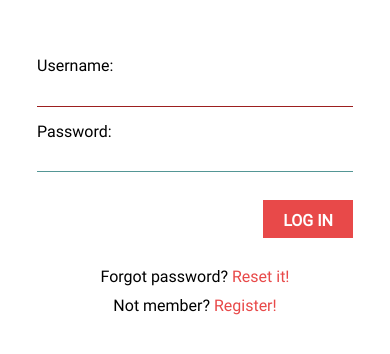
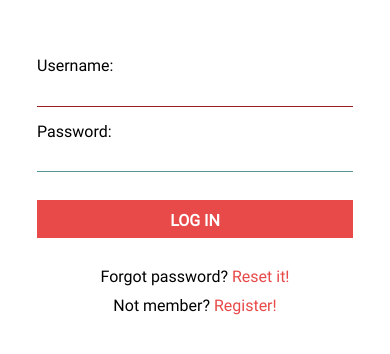
Before and after one commit to Mozhavro/krichat, a Django app: page /accounts/login/ in a window 390 px wide. Shown: the part 219-573 px from the top of the page. Run offline with Django 3.2, Linux system fonts and the light colour scheme; style sheets or scripts are compiled from the project's sources.

Commit message:
update css

```diff
--- a/assets/sass/_auth.scss
+++ b/assets/sass/_auth.scss
@@ -96,3 +96,14 @@
 		margin: 0 auto;
 	}
 }
+
+
+ #form-login {
+ 	@include mobile() {
+ 		& {
+ 		 input[type="submit"] {
+ 		 	width: 90%;
+ 		 }
+ 		}
+ 	}
+ }
--- a/assets/sass/_dialogs.scss
+++ b/assets/sass/_dialogs.scss
@@ -4,6 +4,11 @@
 	margin: 0;
 	padding-top: 15px;
 	height: 100vh;
+	@include tablet() {
+		& {
+			overflow: hidden;
+		}
+	}
 	 .columns {
 		@extend .flex;
 		@include material--shadow-right;
@@ -40,6 +45,8 @@
 						cursor: pointer;
 						margin-left: 15px;
 					}
+				}
+
 				.people {
 					margin-left: 15px;
 					display: none;
@@ -51,7 +58,6 @@
 					@include tablet() {
 						& {
 							display: inline-block;
-							}
 						}
 					}
 				}
@@ -161,6 +167,9 @@
 	 	@include tablet() {
 		 	& {
 		 		width: 100%;
+		 		.name {
+		 			font-size: 18px;
+		 		}
 		 	}
 		 }
 	 }
@@ -254,23 +263,30 @@
 				@include bg();
 				cursor: pointer;
 			}
+
+			 @include tablet() {
+			 	& {
+			 		font-size: 18px;
+			 		.people {
+			 			/*display: none;*/
 			 		}
 			 	}
-	 position: relative;
+			 }
+	 	}
 	 	 @include tablet() {
 		 	& {
 		 		position: absolute;
 		 		right: 0;
-	 		top: 15px;
-	 		-webkit-transform: translateX(-50%);
-	 		transform: translateX(-50%);
+		 		-webkit-transform: translateX(100%);
+		 		transform: translateX(100%);
+		 		@include trans();
+		 		z-index: 1000;
 		 		&.active {
 		 			-webkit-transform: translateX(0);
 					transform: translateX(0);
 		 		}
-	 		.people {
-	 			display: none;
 		 	}
 		 }
 	 }
+	 position: relative;
 }
--- a/assets/static/css/app.css
+++ b/assets/static/css/app.css
@@ -439,6 +439,13 @@
   margin: 0 auto;
 }
 
+@media (max-width: 480px) {
+  /* line 104, ../../sass/_auth.scss */
+  #form-login input[type="submit"] {
+    width: 90%;
+  }
+}
+
 /* line 5, ../../sass/app.scss */
 .wrapper {
   background: #F1F1F1;
--- a/chat/templates/chat.html
+++ b/chat/templates/chat.html
@@ -13,6 +13,7 @@
 				 			<div class="name"> {% if request.path == '/' %}Общая комната{% else %} {{ user.username }}@{{ room.title }} {% endif %}
 				 				<span class="settings">
 				 					<a href="{% url 'auth_logout' %}?next=/" class="log-out">Выйти<span></span></a>
+				 					<span class="people"></span>
 			 					</span>
 		 					</div>
 
--- a/chat/templates/layout.html
+++ b/chat/templates/layout.html
@@ -10,6 +10,7 @@
         <link rel="stylesheet" href="{% static 'css/normalize.css' %}">
         <link rel="stylesheet" href="{% static 'css/lib/jquery.scrollbar.css' %}">
         <link rel="stylesheet" href="{% static 'css/app.css' %}">
+        <link rel="shortcut icon" type="image/png" href="{% static 'images/favicon.png' %}"/>
         {% progressive_web_app_meta %}
     </head>
     <body>
--- a/chat/urls.py
+++ b/chat/urls.py
@@ -8,7 +8,7 @@
 
 	url('', include('pwa.urls')),
 
-    url(r'^$', views.chat, name='index'),
+    url(r'^$', views.chat_room, name='index'),
 
     url(r'^(?P<slug>[-\w]+)/$', views.chat_room),
 
--- a/chat/views.py
+++ b/chat/views.py
@@ -10,7 +10,7 @@
 
 
 @login_required
-def chat_room(request, slug):
+def chat_room(request, slug='/'):
 
     room, created = Room.objects.get_or_create(
         title=slug
--- a/krichat/settings.py
+++ b/krichat/settings.py
@@ -26,6 +26,7 @@
 DEBUG = True
 
 ALLOWED_HOSTS = [
+    '192.168.43.114',
     '192.168.3.213',
     '192.168.2.117',
     '192.168.0.114',
@@ -53,7 +54,7 @@
 PWA_APP_THEME_COLOR = '#e84949'
 PWA_APP_ICONS = [
     {
-        'src': '../assets/static/images/avatar.jpg',
+        'src': '../assets/static/images/scream.png',
         'sizes': '160x160'
     }
 ]
```
Also changed, not shown: other parts of assets/static/css/app.css (+67 -49 lines), chat/consumers.py (+6 -1 lines), assets/static/images/favicon.png (added), assets/static/images/scream.png (added), 1 other file. Lines whose indentation alone changed are shown as unchanged.
